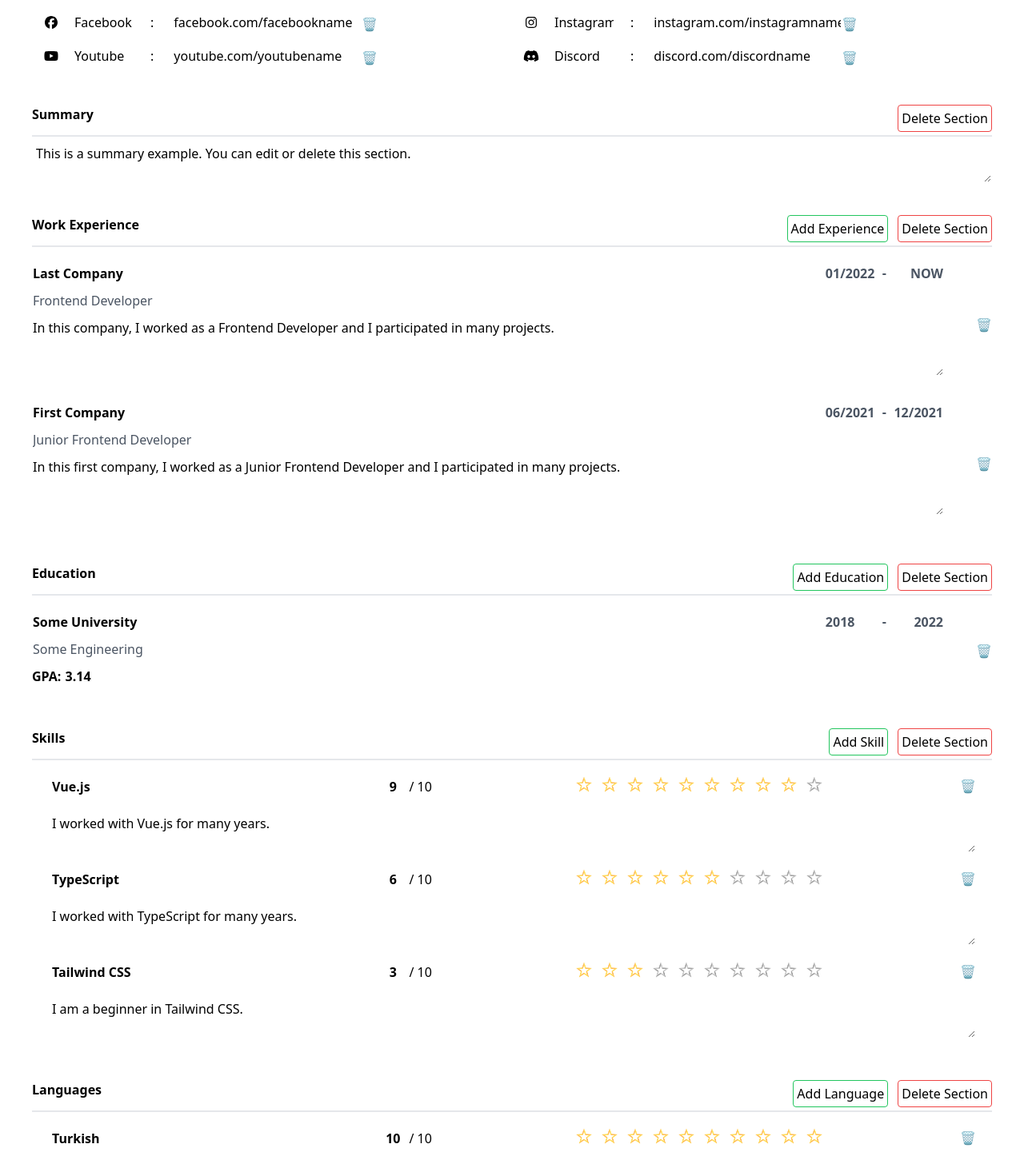
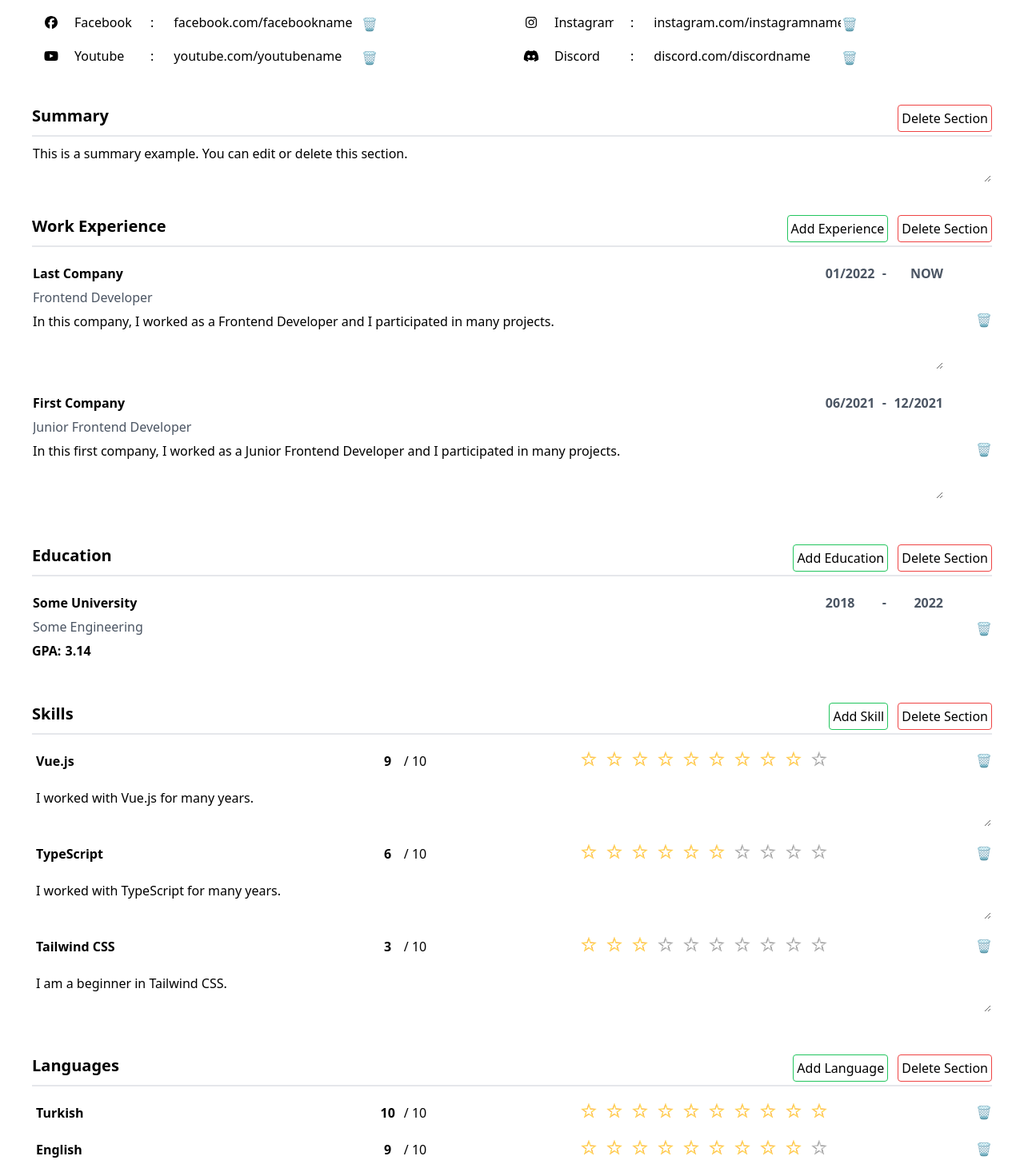
Before and after one commit to Spencehiko/cv-generator, a Vue app: page / in a window 1280 px wide. Shown: the part 347-1803 px from the top of the page at 80% size. Built offline with nearby package versions, Linux system fonts and the light colour scheme.

Commit message:
fix! sections fixed

```diff
--- a/src/components/AllSections.vue
+++ b/src/components/AllSections.vue
@@ -16,7 +16,7 @@ const { deleteItem } = store;
 <template>
     <div v-for="(section, index) in sections" :key="index" class="px-10 py-4">
         <div class="flex flex-row border-b-2 pb-1">
-            <h4 class="font-bold">{{ section.header }}</h4>
+            <h4 class="text-xl font-bold">{{ section.header }}</h4>
             <div class="ml-auto flex flex-row gap-3">
                 <button v-if="section.type !== 'text' && section.type !== 'info'" class="rounded border border-green-500 p-1 hover:bg-green-500 hover:text-white transition duration-500">
                     Add {{ section.name }}
--- a/src/components/sections/Date.vue
+++ b/src/components/sections/Date.vue
@@ -13,7 +13,7 @@ const { sections } = storeToRefs(store);
         <draggable class="w-full cursor-move" :list="sections[sectionIndex].data" item-key="date-drag">
             <template #item="{ index }">
                 <div class="flex flex-row items-center w-full">
-                    <div class="w-full my-3 flex flex-col justify-between gap-2">
+                    <div class="w-full my-3 flex flex-col justify-between gap-1">
                         <div class="flex flex-row justify-between w-full">
                             <div>
                                 <input
--- a/src/components/sections/Info.vue
+++ b/src/components/sections/Info.vue
@@ -15,7 +15,7 @@ const { sections } = storeToRefs(store);
                     <font-awesome-icon :icon="sections[sectionIndex].data[index].iconClass" class="w-12 h-4 py-1" />
                     <input v-model="sections[sectionIndex].data[index].key" class="w-20 border border-transparent pl-1 rounded outline-none mr-5 hover:border-gray-400 focus:border-gray-800" />:
                     <input v-model="sections[sectionIndex].data[index].value" class="border border-transparent pl-1 rounded outline-none ml-5 w-60 hover:border-gray-400 focus:border-gray-800" />
-                    <button @click="$emit('deleteItem', sectionIndex, index)" class="w-5 h-5">🗑️</button>
+                    <button @click="$emit('deleteItem', sectionIndex, index)" class="mr-5 w-5 h-5">🗑️</button>
                 </div>
             </template>
         </draggable>
--- a/src/components/sections/Rank.vue
+++ b/src/components/sections/Rank.vue
@@ -9,7 +9,7 @@ const store = useMainStore();
 const { sections } = storeToRefs(store);
 </script>
 <template>
-    <div class="px-5">
+    <div>
         <draggable :list="sections[sectionIndex].data" item-key="rank-drag">
             <template #item="{ index }">
                 <div class="my-5 hover:cursor-move flex flex-col gap-5">
--- a/src/components/sections/Text.vue
+++ b/src/components/sections/Text.vue
@@ -8,6 +8,6 @@ const { sections } = storeToRefs(store);
 </script>
 <template>
     <div class="flex flex-row items-center">
-        <textarea v-model="sections[sectionIndex].data[0]" class="w-full border border-transparent pl-1 rounded outline-none hover:border-gray-400 focus:border-gray-800"> </textarea>
+        <textarea v-model="sections[sectionIndex].data[0]" class="w-full border border-transparent rounded outline-none hover:border-gray-400 focus:border-gray-800"> </textarea>
     </div>
 </template>
```
